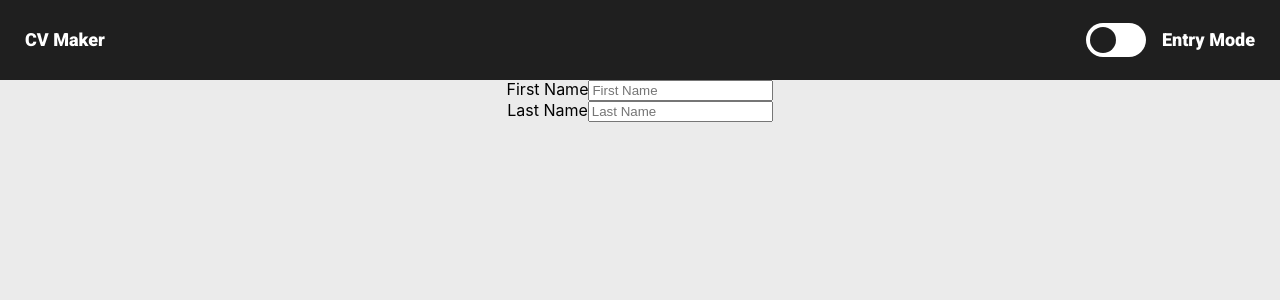
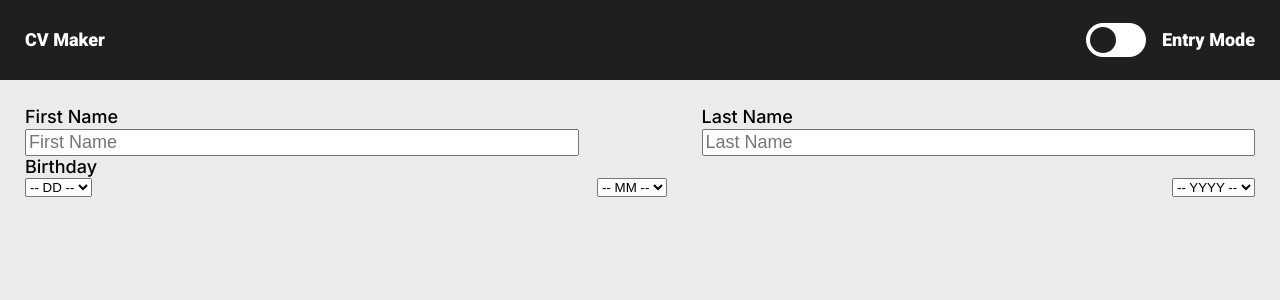
Before and after one commit to jpotterfi/CV-maker, a React (Create React App) app in the folder cv-project/: page / in a window 1280 px wide. Shown: the top 300 px of the page. Built offline with nearby package versions, Linux system fonts and the light colour scheme.

Commit message:
added to form

```diff
--- a/cv-project/src/App.css
+++ b/cv-project/src/App.css
@@ -1,38 +1,6 @@
 .App {
-  text-align: center;
-}
-
-.App-logo {
-  height: 40vmin;
-  pointer-events: none;
-}
-
-@media (prefers-reduced-motion: no-preference) {
-  .App-logo {
-    animation: App-logo-spin infinite 20s linear;
-  }
-}
-
-.App-header {
-  background-color: #282c34;
-  min-height: 100vh;
   display: flex;
   flex-direction: column;
-  align-items: center;
-  justify-content: center;
-  font-size: calc(10px + 2vmin);
-  color: white;
+  background-color: #ebebeb;
+  gap: 26px;
 }
-
-.App-link {
-  color: #61dafb;
-}
-
-@keyframes App-logo-spin {
-  from {
-    transform: rotate(0deg);
-  }
-  to {
-    transform: rotate(360deg);
-  }
-}
--- a/cv-project/src/App.js
+++ b/cv-project/src/App.js
@@ -1,14 +1,32 @@
 import "./App.css";
 import Header from "./Components/Header";
 import "./Header.css";
+import "./Personal.css";
 import Personal from "./Components/Personal";
 import React from "react";
 
 function App() {
+  const [formData, setFormData] = React.useState({
+    firstName: "",
+    lastName: "",
+    birthdayDay: "",
+  });
+
+  function handleChange(event) {
+    setFormData((prevFormData) => {
+      return {
+        ...prevFormData,
+        [event.target.name]: event.target.value,
+      };
+    });
+  }
+
+  console.log(formData.firstName, formData.lastName);
+
   return (
     <div className="App">
       <Header mode="Entry Mode" />
-      <Personal />
+      <Personal handleChange={handleChange} data={formData} />
     </div>
   );
 }
--- a/cv-project/src/Components/Personal.js
+++ b/cv-project/src/Components/Personal.js
@@ -2,19 +2,130 @@ export default function Personal(props) {
   return (
     <section id="personal">
       <form>
-        <div className="row">
-          <div className="column">
-            <label>
-              First Name
-              <input type="text" placeholder="First Name" name="firstName" />
-            </label>
+        <div className="row between">
+          <div className="column duo">
+            <label className="weight--slight">First Name</label>
+            <input
+              type="text"
+              placeholder="First Name"
+              name="firstName"
+              onChange={props.handleChange}
+              value={props.data.firstName}
+            />
           </div>
-          <div className="column">
-            <label>
-              Last Name
-              <input type="text" placeholder="Last Name" name="lastName" />
-            </label>
+          <div className="column duo">
+            <label className="weight--slight">Last Name</label>
+            <input
+              type="text"
+              placeholder="Last Name"
+              name="lastName"
+              onChange={props.handleChange}
+              value={props.data.lastName}
+            />
           </div>
+        </div>
+        <label className="weight--slight">Birthday</label>
+        <div className="row between">
+          <select
+            id="birthdayDay"
+            value={props.data.birthdayDay}
+            onChange={props.handleChange}
+            name="birthdayDay"
+          >
+            <option value="">-- DD --</option>
+            <option value="1">1</option>
+            <option value="2">2</option>
+            <option value="3">3</option>
+            <option value="4">4</option>
+            <option value="5">5</option>
+            <option value="6">6</option>
+            <option value="7">7</option>
+            <option value="8">8</option>
+            <option value="9">9</option>
+            <option value="10">10</option>
+            <option value="11">11</option>
+            <option value="12">12</option>
+            <option value="13">13</option>
+            <option value="14">14</option>
+            <option value="15">15</option>
+            <option value="16">16</option>
+            <option value="17">17</option>
+            <option value="18">18</option>
+            <option value="19">19</option>
+            <option value="20">20</option>
+            <option value="21">21</option>
+            <option value="22">22</option>
+            <option value="23">23</option>
+            <option value="24">24</option>
+            <option value="25">25</option>
+            <option value="26">26</option>
+            <option value="27">27</option>
+            <option value="28">28</option>
+            <option value="29">29</option>
+            <option value="30">30</option>
+            <option value="31">31</option>
+          </select>
+
+          <select
+            id="birthdayDay"
+            value={props.data.birthdayDay}
+            onChange={props.handleChange}
+            name="birthdayDay"
+          >
+            <option value="">-- MM --</option>
+            <option value="01">01</option>
+            <option value="02">02</option>
+            <option value="03">03</option>
+            <option value="04">04</option>
+            <option value="05">05</option>
+            <option value="06">06</option>
+            <option value="07">07</option>
+            <option value="08">08</option>
+            <option value="09">09</option>
+            <option value="10">10</option>
+            <option value="11">11</option>
+            <option value="12">12</option>
+          </select>
+
+          <select
+            id="birthdayDay"
+            value={props.data.birthdayDay}
+            onChange={props.handleChange}
+            name="birthdayDay"
+          >
+            <option value="">-- YYYY --</option>
+            <option value="1">2009</option>
+            <option value="2">2008</option>
+            <option value="3">2007</option>
+            <option value="4">2006</option>
+            <option value="5">2005</option>
+            <option value="6">2004</option>
+            <option value="7">2003</option>
+            <option value="8">2002</option>
+            <option value="9">2001</option>
+            <option value="10">2000</option>
+            <option value="11">1999</option>
+            <option value="12">1998</option>
+            <option value="13">1997</option>
+            <option value="14">1996</option>
+            <option value="15">1995</option>
+            <option value="16">1994</option>
+            <option value="17">1993</option>
+            <option value="18">1992</option>
+            <option value="19">1991</option>
+            <option value="20">1990</option>
+            <option value="21">1989</option>
+            <option value="22">1988</option>
+            <option value="23">1987</option>
+            <option value="24">1986</option>
+            <option value="25">1985</option>
+            <option value="26">1984</option>
+            <option value="27">1983</option>
+            <option value="28">1982</option>
+            <option value="29">1981</option>
+            <option value="30">1980</option>
+            <option value="31">1979</option>
+          </select>
         </div>
       </form>
     </section>
--- a/cv-project/src/Personal.css
+++ b/cv-project/src/Personal.css
@@ -0,0 +1,15 @@
+#personal {
+  padding-inline: 25px;
+  display: flex;
+  flex-direction: column;
+  width: inherit;
+}
+
+input {
+  font-size: inherit;
+}
+
+.duo {
+  /* border: 1px solid black; */
+  width: 45%;
+}
--- a/cv-project/src/index.css
+++ b/cv-project/src/index.css
@@ -133,6 +133,7 @@ body,
 #root,
 .App {
   height: 100vh;
+  width: 100vw;
 }
 
 body {
@@ -142,9 +143,6 @@ body {
     sans-serif;
   -webkit-font-smoothing: antialiased;
   -moz-osx-font-smoothing: grayscale;
-  display: flex;
-  flex-direction: column;
-  background-color: #ebebeb;
 }
 
 code {
@@ -157,3 +155,27 @@ code {
 *::after {
   box-sizing: border-box;
 }
+
+.column {
+  display: flex;
+  flex-direction: column;
+}
+
+.row {
+  display: flex;
+  flex-direction: row;
+}
+
+.between {
+  justify-content: space-between;
+}
+
+form {
+  line-height: 125%;
+  font-family: "Inter";
+  font-size: 1.125rem;
+}
+
+.weight--slight {
+  font-weight: 500;
+}
```
